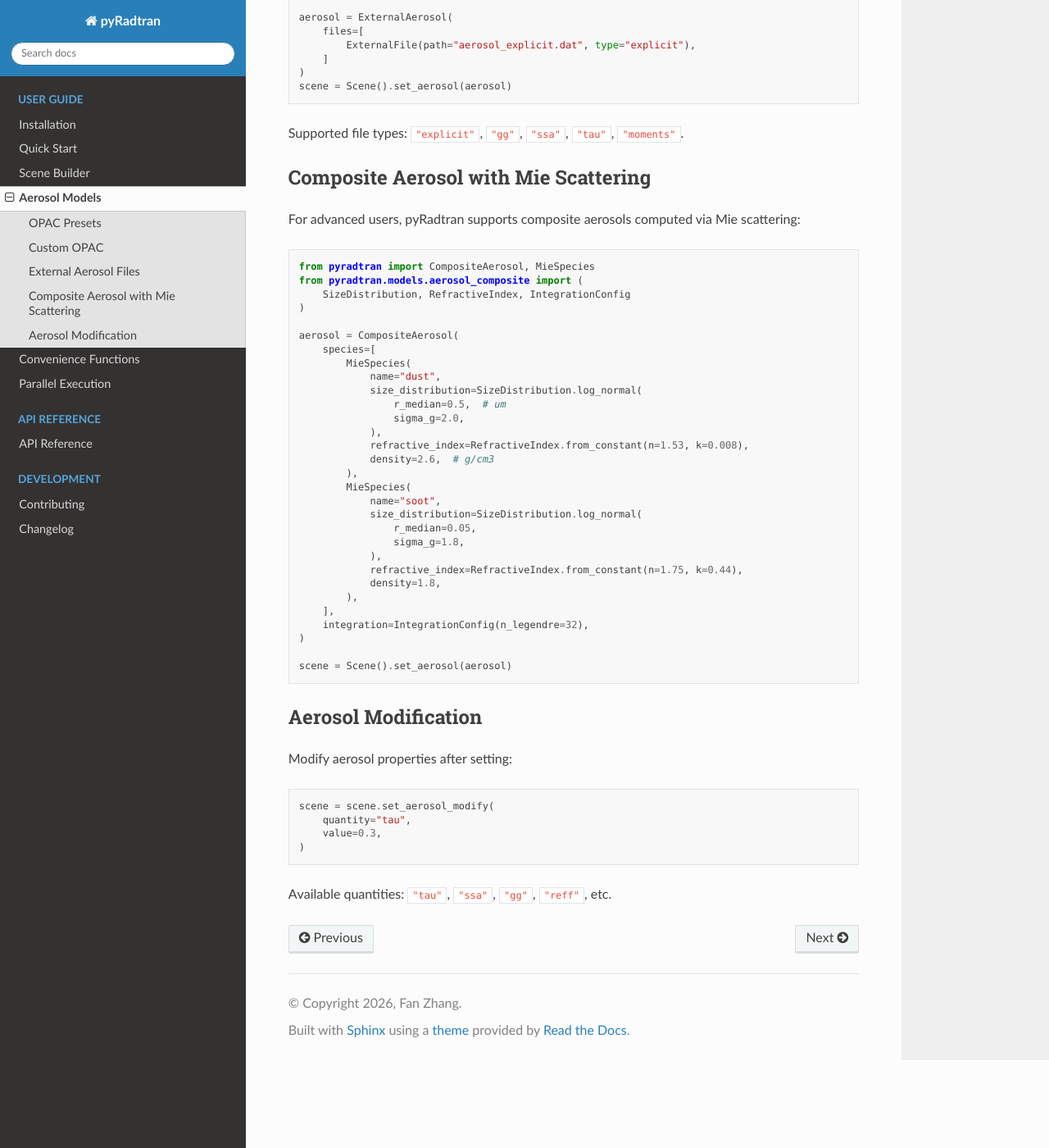
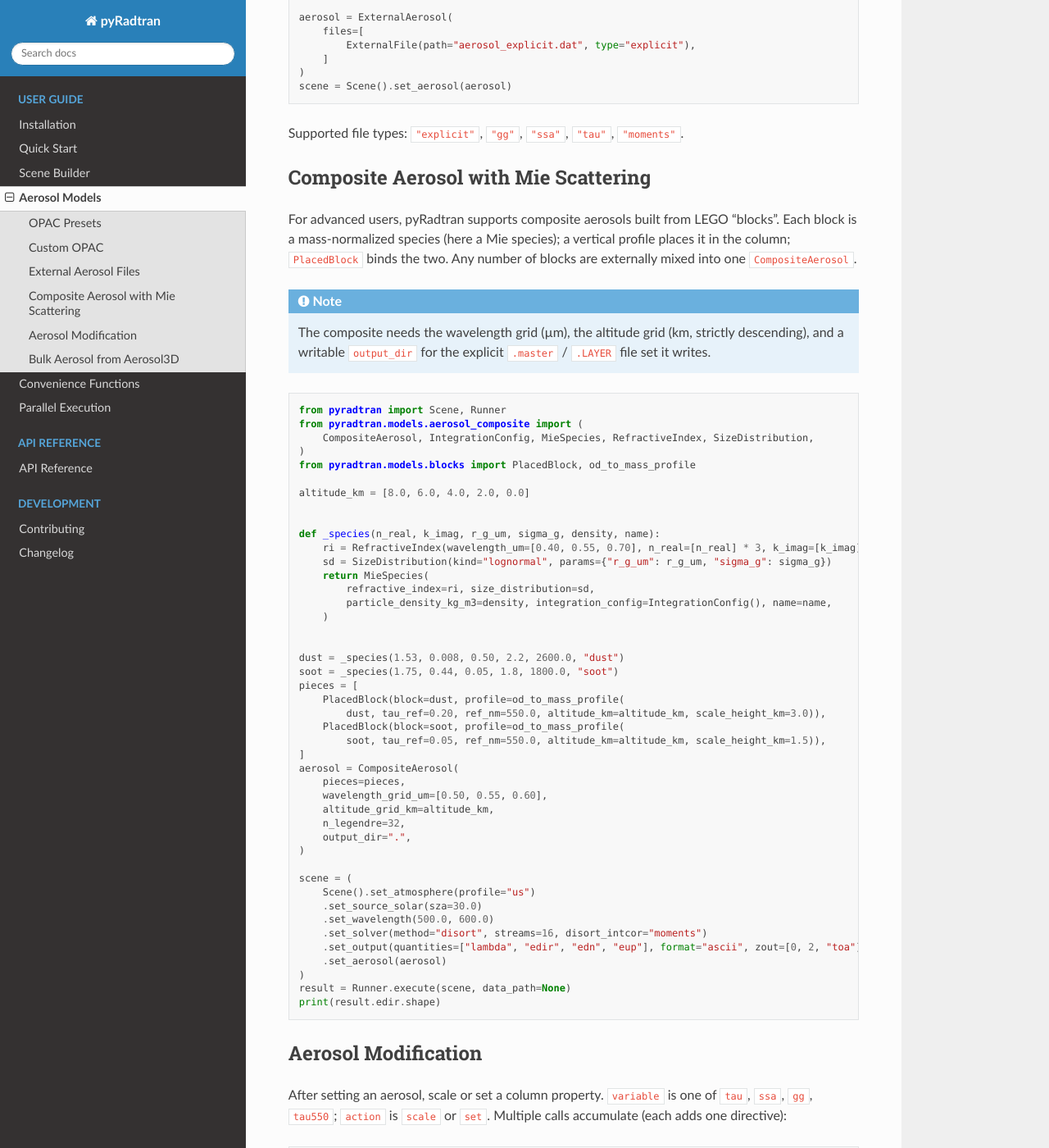
Before and after one commit to openEarthModelling/pyRadtran, a Sphinx documentation site: the page built from docs/guide/aerosols.rst, in a window 1280 px wide and 1400 px high, scrolled down 1164 px. Shown: the whole window at 82% size. Built offline with Sphinx 7.4.7 and the Read the Docs theme 3.1.0, drawn with Linux system fonts in a browser that asks for light colours; some of the changed text lies outside the part shown.

Commit message:
docs(aerosols): rewrite CompositeAerosol/BulkSpecies examples to current API

```diff
--- a/docs/guide/aerosols.rst
+++ b/docs/guide/aerosols.rst
@@ -62,47 +62,118 @@ Supported file types: ``"explicit"``, ``"gg"``, ``"ssa"``, ``"tau"``, ``"moments
 Composite Aerosol with Mie Scattering
 -------------------------------------
 
-For advanced users, pyRadtran supports composite aerosols computed via Mie scattering::
+For advanced users, pyRadtran supports composite aerosols built from LEGO
+"blocks". Each block is a mass-normalized species (here a Mie species); a
+vertical profile places it in the column; ``PlacedBlock`` binds the two. Any
+number of blocks are externally mixed into one ``CompositeAerosol``.
 
-    from pyradtran import CompositeAerosol, MieSpecies
+.. note::
+   The composite needs the wavelength grid (µm), the altitude grid (km,
+   strictly descending), and a writable ``output_dir`` for the explicit
+   ``.master`` / ``.LAYER`` file set it writes.
+
+.. code-block:: python
+
+    from pyradtran import Scene, Runner
     from pyradtran.models.aerosol_composite import (
-        SizeDistribution, RefractiveIndex, IntegrationConfig
+        CompositeAerosol, IntegrationConfig, MieSpecies, RefractiveIndex, SizeDistribution,
+    )
+    from pyradtran.models.blocks import PlacedBlock, od_to_mass_profile
+
+    altitude_km = [8.0, 6.0, 4.0, 2.0, 0.0]
+
+
+    def _species(n_real, k_imag, r_g_um, sigma_g, density, name):
+        ri = RefractiveIndex(wavelength_um=[0.40, 0.55, 0.70], n_real=[n_real] * 3, k_imag=[k_imag] * 3)
+        sd = SizeDistribution(kind="lognormal", params={"r_g_um": r_g_um, "sigma_g": sigma_g})
+        return MieSpecies(
+            refractive_index=ri, size_distribution=sd,
+            particle_density_kg_m3=density, integration_config=IntegrationConfig(), name=name,
+        )
+
+
+    dust = _species(1.53, 0.008, 0.50, 2.2, 2600.0, "dust")
+    soot = _species(1.75, 0.44, 0.05, 1.8, 1800.0, "soot")
+    pieces = [
+        PlacedBlock(block=dust, profile=od_to_mass_profile(
+            dust, tau_ref=0.20, ref_nm=550.0, altitude_km=altitude_km, scale_height_km=3.0)),
+        PlacedBlock(block=soot, profile=od_to_mass_profile(
+            soot, tau_ref=0.05, ref_nm=550.0, altitude_km=altitude_km, scale_height_km=1.5)),
+    ]
+    aerosol = CompositeAerosol(
+        pieces=pieces,
+        wavelength_grid_um=[0.50, 0.55, 0.60],
+        altitude_grid_km=altitude_km,
+        n_legendre=32,
+        output_dir=".",
     )
 
-    aerosol = CompositeAerosol(
-        species=[
-            MieSpecies(
-                name="dust",
-                size_distribution=SizeDistribution.log_normal(
-                    r_median=0.5,  # um
-                    sigma_g=2.0,
-                ),
-                refractive_index=RefractiveIndex.from_constant(n=1.53, k=0.008),
-                density=2.6,  # g/cm3
-            ),
-            MieSpecies(
-                name="soot",
-                size_distribution=SizeDistribution.log_normal(
-                    r_median=0.05,
-                    sigma_g=1.8,
-                ),
-                refractive_index=RefractiveIndex.from_constant(n=1.75, k=0.44),
-                density=1.8,
-            ),
-        ],
-        integration=IntegrationConfig(n_legendre=32),
+    scene = (
+        Scene().set_atmosphere(profile="us")
+        .set_source_solar(sza=30.0)
+        .set_wavelength(500.0, 600.0)
+        .set_solver(method="disort", streams=16, disort_intcor="moments")
+        .set_output(quantities=["lambda", "edir", "edn", "eup"], format="ascii", zout=[0, 2, "toa"])
+        .set_aerosol(aerosol)
     )
-
-    scene = Scene().set_aerosol(aerosol)
+    result = Runner.execute(scene, data_path=None)
+    print(result.edir.shape)
 
 Aerosol Modification
 --------------------
 
-Modify aerosol properties after setting::
+After setting an aerosol, scale or set a column property. ``variable`` is one
+of ``tau``, ``ssa``, ``gg``, ``tau550``; ``action`` is ``scale`` or ``set``.
+Multiple calls accumulate (each adds one directive)::
 
-    scene = scene.set_aerosol_modify(
-        quantity="tau",
-        value=0.3,
+    scene = scene.set_aerosol_modify(variable="tau", action="scale", value=0.5)
+
+Bulk Aerosol from Aerosol3D
+---------------------------
+
+To use pre-computed bulk optics (e.g. from Aerosol3D's
+``BulkAerosolOpticsData``), wrap them in ``BulkSpecies`` (duck-typed; pyRadtran
+does not import Aerosol3D itself). For a real Mie phase function instead of
+Henyey-Greenstein, build a Mie species with ``phase_function="mie"``.
+
+.. code-block:: python
+
+    import numpy as np
+    from pyradtran.models.aerosol_composite import BulkSpecies, CompositeAerosol
+    from pyradtran.models.blocks import PlacedBlock, MassProfile
+
+    # A tiny bulk object built inline so this snippet is self-contained. In practice
+    # pass an Aerosol3D BulkAerosolOpticsData here.
+    wl = np.array([0.50, 0.55, 0.60])
+
+
+    class _TinyBulk:
+        size_distribution = None
+        effective_density_kg_m3 = 2600.0
+
+        def to_dataset(self, n_legendre=32):
+            import xarray as xr
+            nlayer = 4
+            mom = np.zeros((wl.size, nlayer, n_legendre))
+            mom[:, :, 0] = 1.0
+            return xr.Dataset(
+                {
+                    "beta_ext_per_mass": (("wavelength", "layer"), np.full((wl.size, nlayer), 0.5)),
+                    "ssa": (("wavelength", "layer"), np.full((wl.size, nlayer), 0.9)),
+                    "g": (("wavelength", "layer"), np.full((wl.size, nlayer), 0.3)),
+                    "legendre_moments": (("wavelength", "layer", "n_legendre"), mom),
+                },
+                coords={"wavelength": wl},
+            )
+
+
+    block = BulkSpecies(bulk=_TinyBulk(), name="dust")
+    piece = PlacedBlock(block=block, profile=MassProfile(kg_m3_per_layer=(1e-7,) * 4))
+    aerosol = CompositeAerosol(
+        pieces=[piece], wavelength_grid_um=list(wl),
+        altitude_grid_km=[8.0, 6.0, 4.0, 2.0, 0.0], n_legendre=32, output_dir=".",
     )
+    print("pieces:", [p.name for p in aerosol.pieces])
 
-Available quantities: ``"tau"``, ``"ssa"``, ``"gg"``, ``"reff"``, etc.
+    # Real Mie phase function (instead of Henyey-Greenstein):
+    # MieSpecies(..., phase_function="mie")
```
